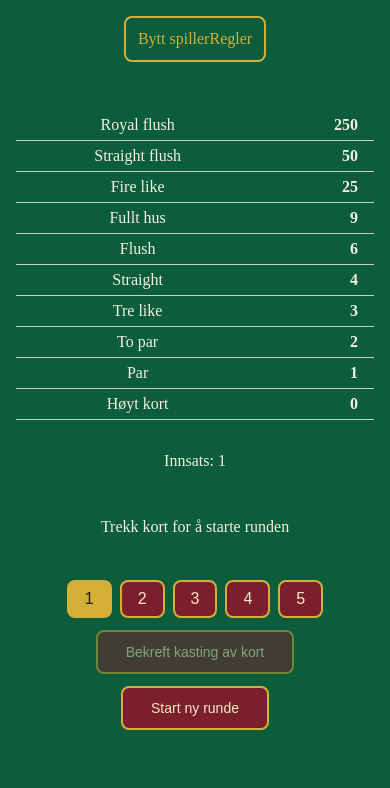
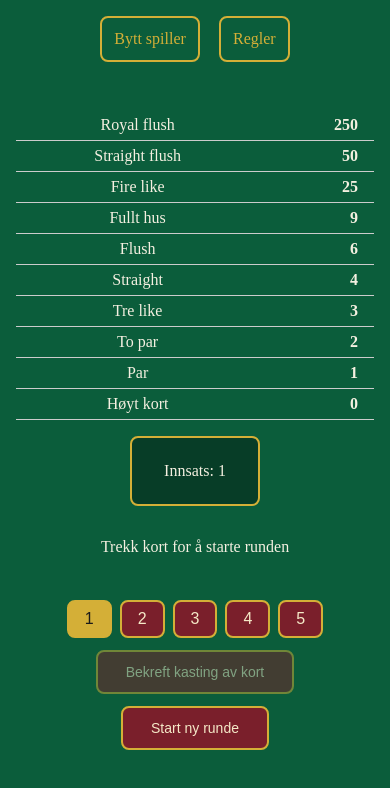
Before and after one commit to fridaenoksen-dev/video-poker-react, a React (Vite) app: page /spill in a window 390 px wide. Shown: the top 788 px of the page. Built offline with nearby package versions, Linux system fonts and the light colour scheme.

Commit message:
feat: making the game page responsive

```diff
--- a/src/App.css
+++ b/src/App.css
@@ -1,3 +1,9 @@
+*,
+*::before,
+*::after {
+  box-sizing: border-box;
+}
+
 :root {
   --color-green: #0b5d3b;
   --color-green-dark: #073d27;
@@ -47,12 +53,17 @@ input:focus-visible {
 .nav {
   display: flex;
   margin-bottom: 2rem;
+  flex-direction: row;
+  justify-content: center;
   gap: 1.2rem;
-  padding: 0.75rem;
-  display: inline-block;
+  flex-wrap: wrap;
+}
+
+.nav a {
   border: 2px solid var(--color-gold);
   border-radius: 8px;
   font-size: 16px;
+  padding: 0.75rem;
 }
 
 button {
@@ -75,6 +86,8 @@ button:disabled {
 
 .betting-buttons {
   display: flex;
+  justify-content: center;
+  flex-wrap: wrap;
   gap: 8px;
 }
 
@@ -95,10 +108,12 @@ button:disabled {
   display: flex;
   flex-direction: column;
   gap: 0.75rem;
+  max-width: 400px;
+  margin: 0 auto;
 }
 
 .player-list button {
-  width: 30%;
+  width: 100%;
 }
 
 .new-player-form {
@@ -113,4 +128,7 @@ button:disabled {
 .new-player-form input {
   padding: 0.75rem;
   border-radius: 8px;
+  flex: 1;
+  min-width: 0;
+  font-size: 16px;
 }
--- a/src/components/Card.css
+++ b/src/components/Card.css
@@ -1,11 +1,12 @@
 .playing-card {
+  --card-width: clamp(56px, 16vm, 140px);
   display: grid;
   grid-template-columns: 1fr 1fr 1fr;
   grid-template-rows: 1fr 1fr 1fr;
   place-items: center;
   grid-template-areas: "topleft . topright" ". center ." "bottomleft . bottomright";
-  width: 160px;
-  height: 224px;
+  width: var(--card-width);
+  aspect-ratio: 5 / 7;
   border: 2px solid #996515;
   border-radius: 8px;
   background: white;
@@ -33,14 +34,19 @@
   transform: rotate(180deg);
 }
 
+.playing-card {
+  color: #1a1a1a;
+  font-size: max(10px, calc(var(--card-width)) / 8);
+}
+
 .playing-card img {
-  width: 16px;
-  height: 16px;
+  width: 1em;
+  height: 1em;
 }
 
 .playing-card .suit-center img {
-  width: 36px;
-  height: 36px;
+  width: 2.25em;
+  height: 2.25em;
 }
 
 .playing-card.selected {
--- a/src/components/Game.css
+++ b/src/components/Game.css
@@ -10,7 +10,12 @@
 
 .game-info {
   display: flex;
+  justify-content: center;
   gap: 24px;
+  padding: 0.5rem 2rem;
+  border: 2px solid var(--color-gold);
+  border-radius: 8px;
+  background: var(--color-green-dark);
 }
 
 .game-controls {
@@ -22,5 +27,6 @@
 
 .hand {
   display: flex;
+  justify-content: center;
   gap: 16px;
 }
```
